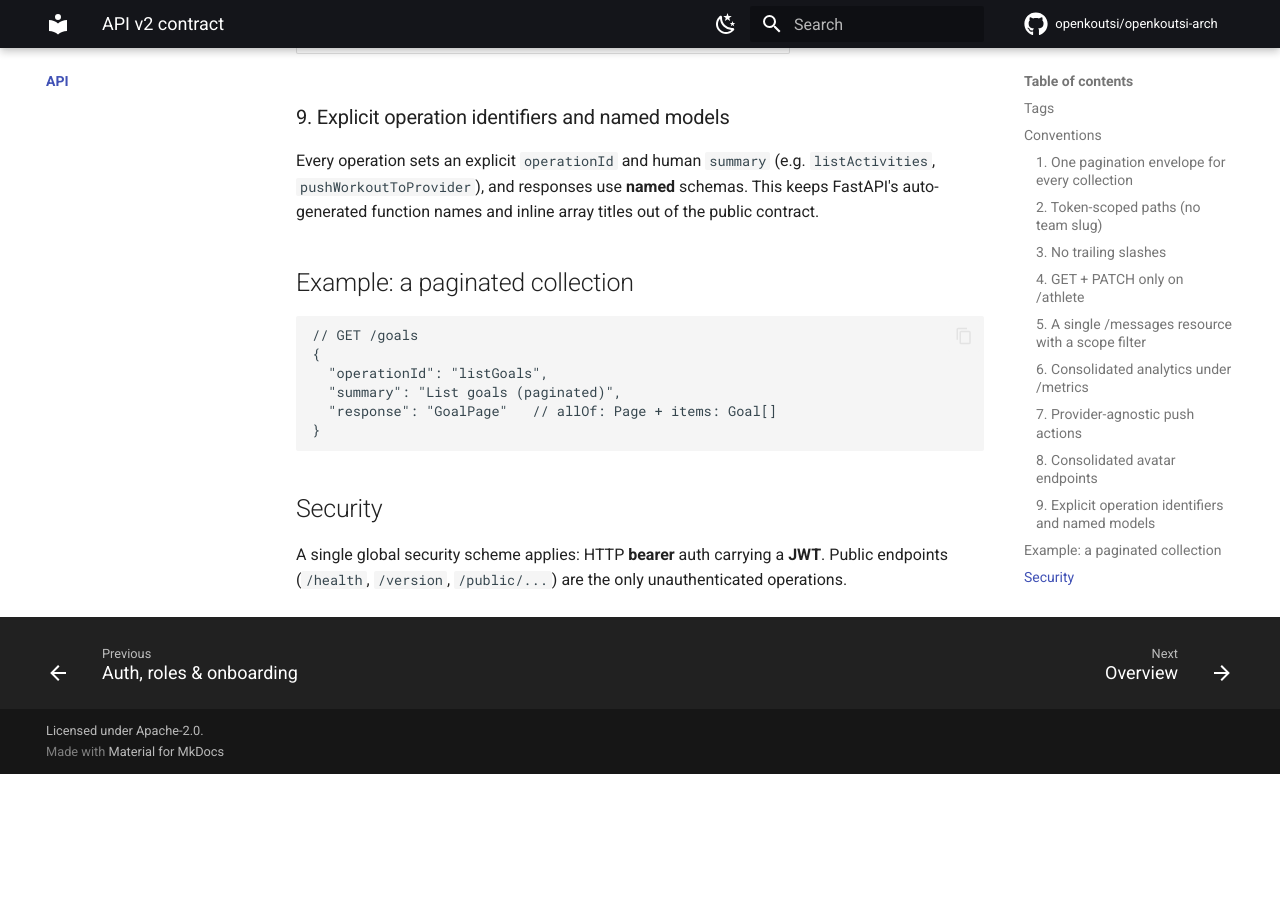
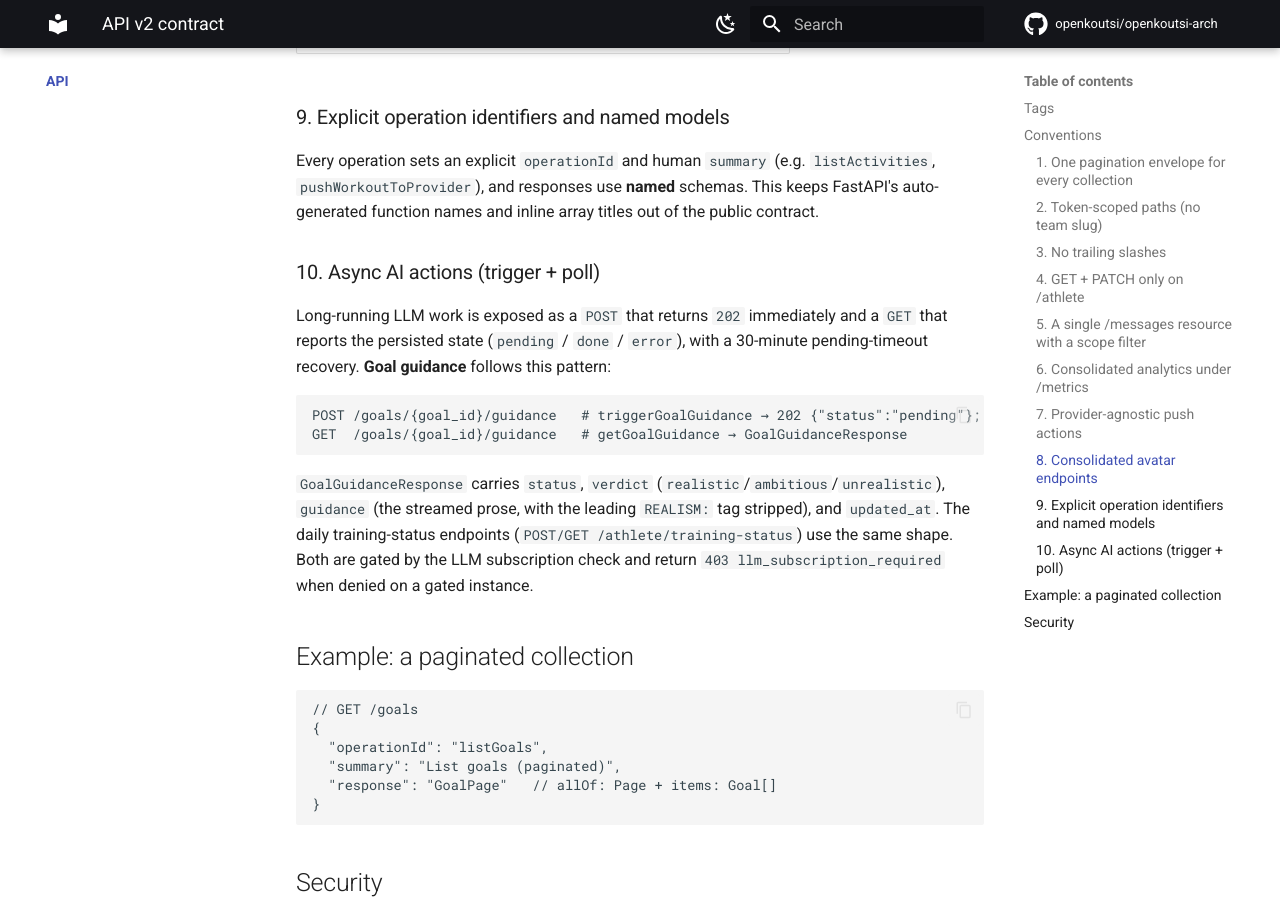
Before and after one commit to openkoutsi/openkoutsi-arch, an MkDocs documentation site: the page built from docs/api/index.md, in a window 1280 px wide and 900 px high, scrolled down 2380 px. Built offline with MkDocs 1.6.1 and Material for MkDocs 9.7.7, drawn with Linux system fonts in a browser that asks for light colours; comment, search, counter and statistics services are not loaded; before the commit the page ends 3154 px from its top, so only the background shows below that.

Commit message:
Document goal guidance (LLM service, API, data model)
- llm.md: add llm_goal_guidance to the LLM services table + its persist-and-poll
  streaming-prose shape with the REALISM: tag line
- api/index.md: document the async trigger+poll POST/GET /goals/{id}/guidance
- data-model.md: note the new goals.guidance* columns

Co-Authored-By: Claude Opus 4.8 <noreply@anthropic.com>
Claude-Session: https://claude.ai/code/session_01RJkq1mxHnTRVDsAoSfuPLg

````diff
--- a/docs/api/index.md
+++ b/docs/api/index.md
@@ -92,6 +92,23 @@ Every operation sets an explicit `operationId` and human `summary` (e.g. `listAc
 `pushWorkoutToProvider`), and responses use **named** schemas. This keeps FastAPI's
 auto-generated function names and inline array titles out of the public contract.
 
+### 10. Async AI actions (trigger + poll)
+
+Long-running LLM work is exposed as a `POST` that returns `202` immediately and a `GET` that
+reports the persisted state (`pending` / `done` / `error`), with a 30-minute pending-timeout
+recovery. **Goal guidance** follows this pattern:
+
+```
+POST /goals/{goal_id}/guidance   # triggerGoalGuidance → 202 {"status":"pending"}; body: {locale?}
+GET  /goals/{goal_id}/guidance   # getGoalGuidance → GoalGuidanceResponse
+```
+
+`GoalGuidanceResponse` carries `status`, `verdict` (`realistic`/`ambitious`/`unrealistic`),
+`guidance` (the streamed prose, with the leading `REALISM:` tag stripped), and `updated_at`.
+The daily training-status endpoints (`POST/GET /athlete/training-status`) use the same shape.
+Both are gated by the LLM subscription check and return `403 llm_subscription_required` when
+denied on a gated instance.
+
 ## Example: a paginated collection
 
 ```jsonc
````
Also changed, not shown: docs/architecture/data-model.md (+4 -0 lines), docs/architecture/llm.md (+8 -1 lines).
